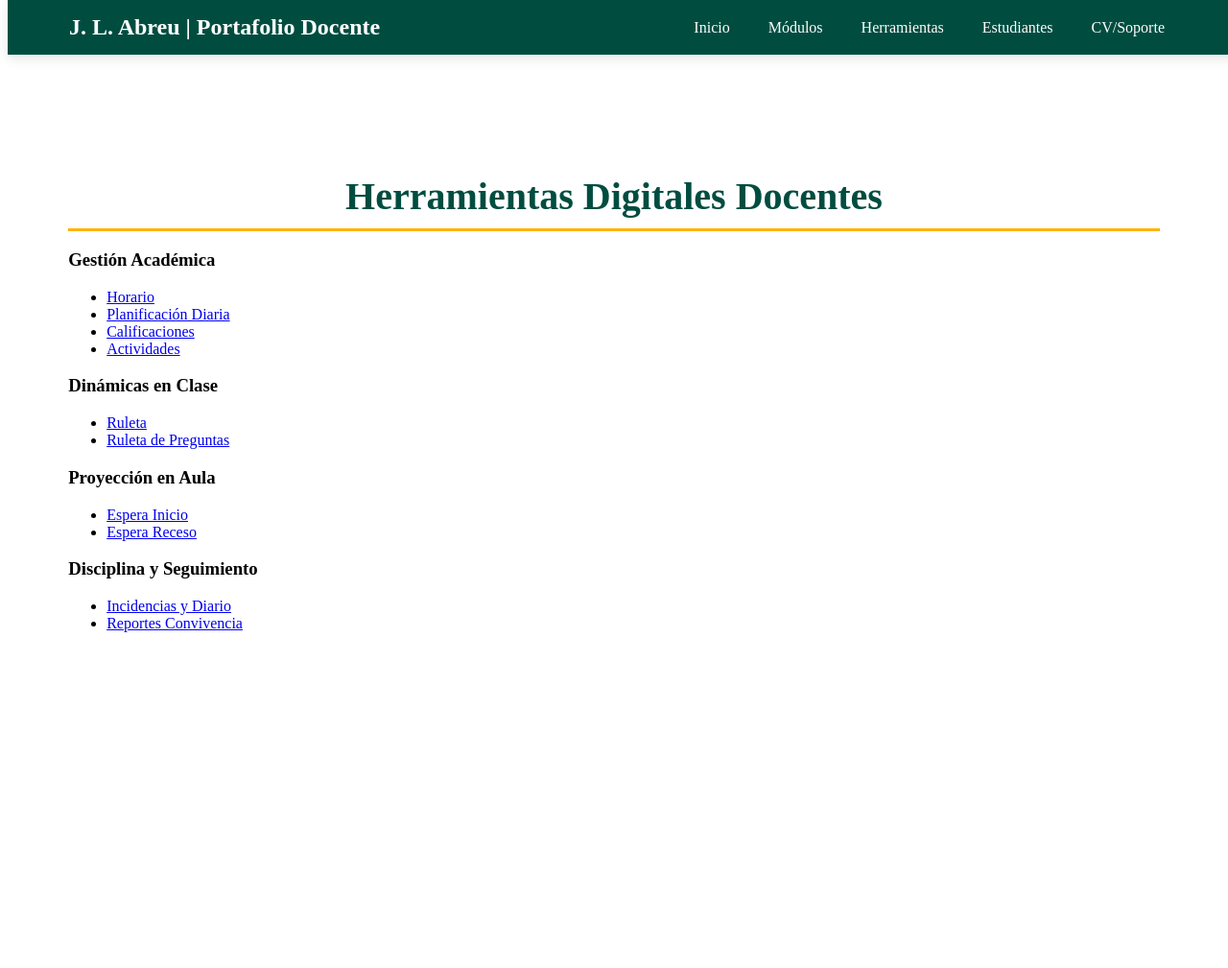
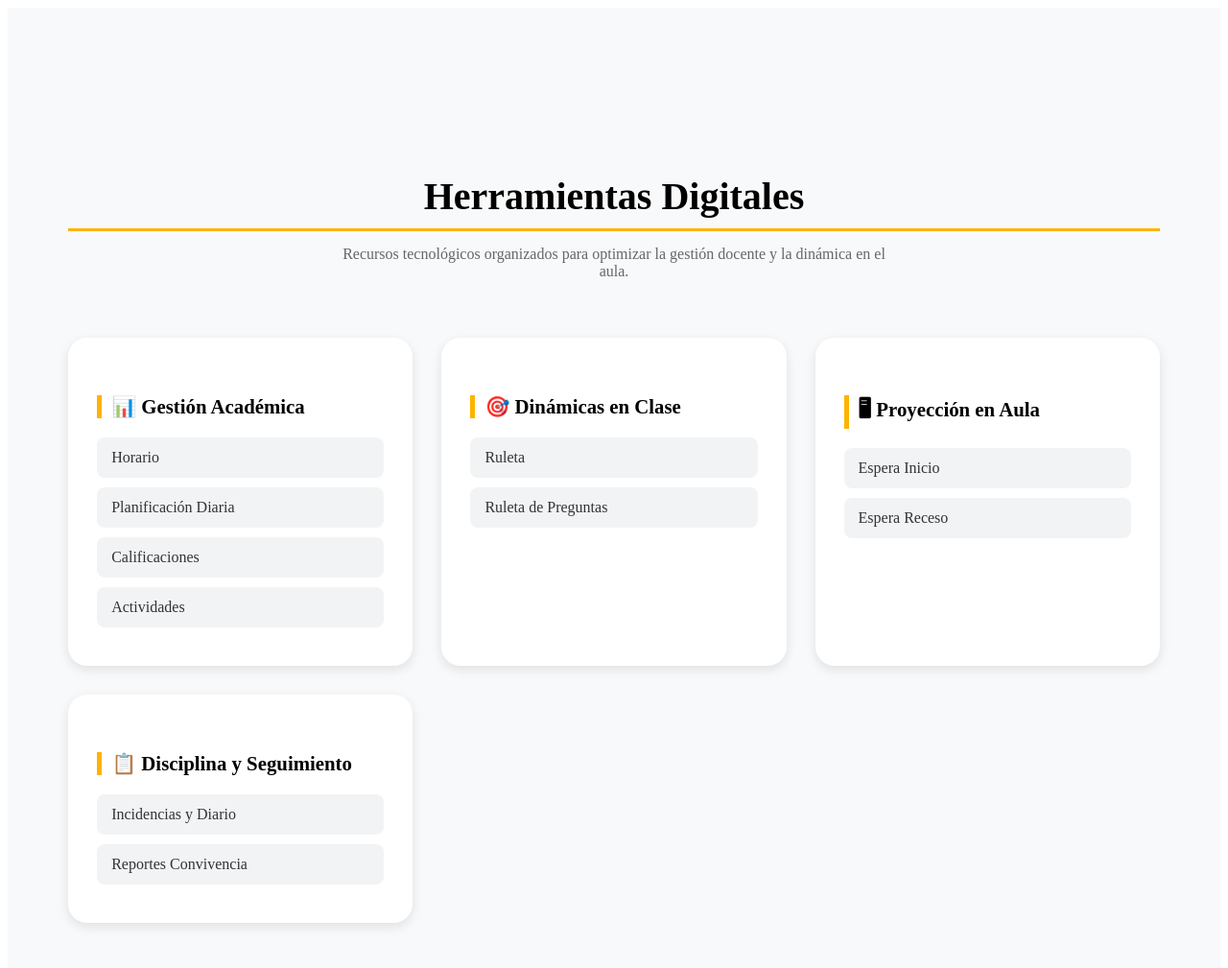
Before and after one commit to jorge21028/portafolio, a Jekyll site: the page herramientas.html, which Jekyll copies as it is, in a window 1280 px wide and 1050 px high. Shown: the top 1009 px of the window at 96% size. Built offline with Jekyll 4.4.1, drawn with Linux system fonts in a browser that asks for light colours.

Commit message:
Update herramientas.html

```diff
--- a/herramientas.html
+++ b/herramientas.html
@@ -17,54 +17,47 @@
 <body>
 
     <!-- MENÚ DINÁMICO -->
-    <div id="menu-container"></div>
+<section class="herramientas-section">
 
-    <!-- CONTENIDO -->
-    <section class="contenedor-herramientas">
-        <h1 class="titulo-area">Herramientas Digitales Docentes</h1>
-
-        <div class="modern-grid">
-
-            <div class="card">
-                <h3>Gestión Académica</h3>
-                <ul class="styled-list">
-                    <li><a href="Horario.html">Horario</a></li>
-                    <li><a href="Planificacion-Diaria.html">Planificación Diaria</a></li>
-                    <li><a href="calificaciones.html">Calificaciones</a></li>
-                    <li><a href="gestion_actividad.html">Actividades</a></li>
-                </ul>
+    <div class="herramientas-header">
+        <h1>Herramientas Digitales</h1>
+        <p>Recursos tecnológicos organizados para optimizar la gestión docente y la dinámica en el aula.</p>
     </div>
 
-            <div class="card">
-                <h3>Dinámicas en Clase</h3>
-                <ul class="styled-list">
-                    <li><a href="ruleta.html">Ruleta</a></li>
-                    <li><a href="Preguntas.html">Ruleta de Preguntas</a></li>
-                </ul>
+    <div class="herramientas-grid">
+
+        <div class="herramienta-categoria">
+            <h2>📊 Gestión Académica</h2>
+            <a href="Horario.html" class="herramienta-item">Horario</a>
+            <a href="Planificacion-Diaria.html" class="herramienta-item">Planificación Diaria</a>
+            <a href="calificaciones.html" class="herramienta-item">Calificaciones</a>
+            <a href="gestion_actividad.html" class="herramienta-item">Actividades</a>
         </div>
 
-            <div class="card">
-                <h3>Proyección en Aula</h3>
-                <ul class="styled-list">
-                    <li><a href="EsperaInicio.html" target="_blank">Espera Inicio</a></li>
-                    <li><a href="config-receso.html" target="_blank">Espera Receso</a></li>
-                </ul>
+        <div class="herramienta-categoria">
+            <h2>🎯 Dinámicas en Clase</h2>
+            <a href="ruleta.html" class="herramienta-item">Ruleta</a>
+            <a href="Preguntas.html" class="herramienta-item">Ruleta de Preguntas</a>
         </div>
 
-            <div class="card">
-                <h3>Disciplina y Seguimiento</h3>
-                <ul class="styled-list">
-                    <li><a href="incidencias.html" target="_blank">Incidencias y Diario</a></li>
-                    <li>
+        <div class="herramienta-categoria">
+            <h2>🖥 Proyección en Aula</h2>
+            <a href="EsperaInicio.html" target="_blank" class="herramienta-item">Espera Inicio</a>
+            <a href="config-receso.html" target="_blank" class="herramienta-item">Espera Receso</a>
+        </div>
+
+        <div class="herramienta-categoria">
+            <h2>📋 Disciplina y Seguimiento</h2>
+            <a href="incidencias.html" target="_blank" class="herramienta-item">Incidencias y Diario</a>
             <a href="https://juanapau.github.io/Sistema-UGC/incidencias-maestros.html"
-                           target="_blank" rel="noopener noreferrer">
+               target="_blank"
+               class="herramienta-item">
                Reportes Convivencia
             </a>
-                    </li>
-                </ul>
         </div>
 
     </div>
+
 </section>
 
     <!-- SCRIPT DEL MENÚ -->
```
Lines whose indentation alone changed are shown as unchanged.
